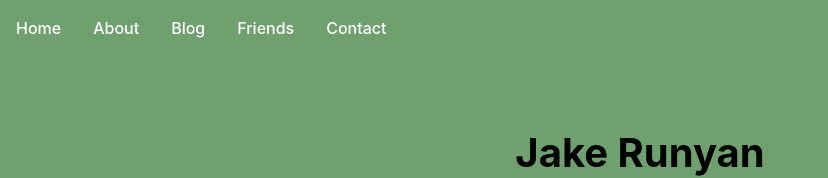
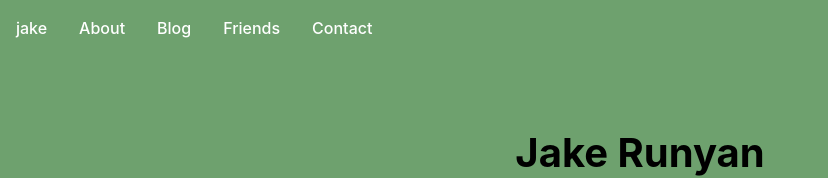
Before and after one commit to runyanjake/website, a React (Vite) app: page / in a window 1280 px wide. Shown: the top 178 px of the page, without its empty margins (0-828 px from the left). Built offline with nearby package versions, Linux system fonts and the light colour scheme.

Commit message:
Home -> jake in header

```diff
--- a/src/components/Layout/MainLayout.jsx
+++ b/src/components/Layout/MainLayout.jsx
@@ -7,7 +7,7 @@
       <header>
         <nav>
           <ul>
-            <li><Link to="/">Home</Link></li>
+            <li><Link to="/">jake</Link></li>
             <li><Link to="/about">About</Link></li>
             <li><Link to="/blog">Blog</Link></li>
             <li><Link to="/friends">Friends</Link></li>
```
